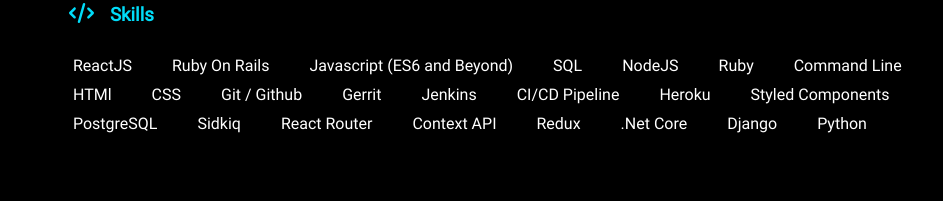
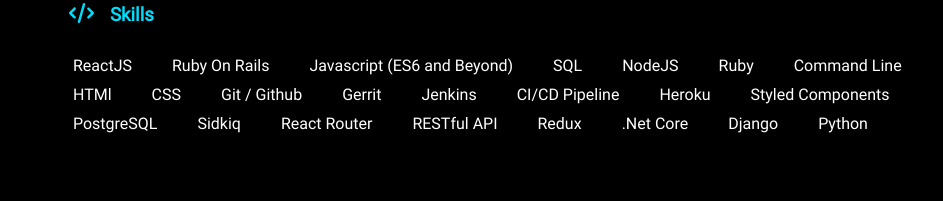
Before and after one commit to henry-doan/hd-site3.0, a React (Create React App) app: page / in a window 1280 px wide. Shown: the part 1250-1451 px from the top of the page, without its empty margins (188-1131 px from the left). Built offline with nearby package versions, Linux system fonts and the light colour scheme.

Commit message:
update site to match resume

```diff
--- a/src/components/home/Skills.js
+++ b/src/components/home/Skills.js
@@ -17,7 +17,7 @@
   "PostgreSQL",
   "Sidkiq",
   "React Router",
-  "Context API",
+  "RESTful API",
   "Redux",
   ".Net Core",
   "Django",
--- a/src/components/home/Work.js
+++ b/src/components/home/Work.js
@@ -14,8 +14,7 @@
           "Worked on large-scale EdTech projects with commissioned work from schools and institutions of custom reporting tools and tools to assist educators with classroom management and instructions.",
           "Developed comprehensive documentation, database architectures, and products to meet specific requirements.",
           "Troubleshooted issues, fixed bugs, and improved application performance.",
-          "Deployed applications and systems to beta, test, quality assurance, and production environments.",
-          "Conducting code reviews, and providing constructive feedback to other team members.",
+          "Implemented CI/CD pipelines to automate deployment processes to beta, test, quality assurance, and production environments.",
           "Collaborated with cross-functional teams (including designers, solution architects, product managers, and other engineers) to ship new features leveraging Agile methodologies.",
         ]}
       />
```
